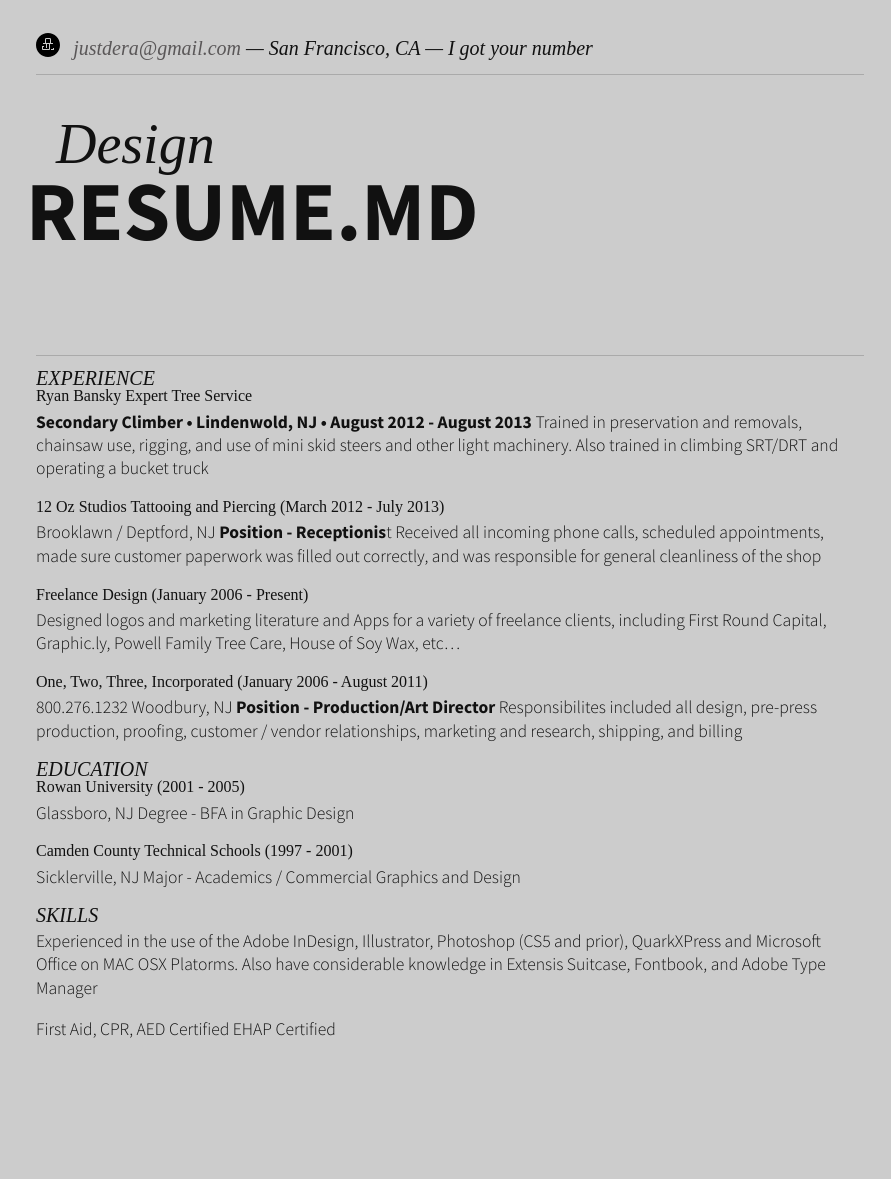
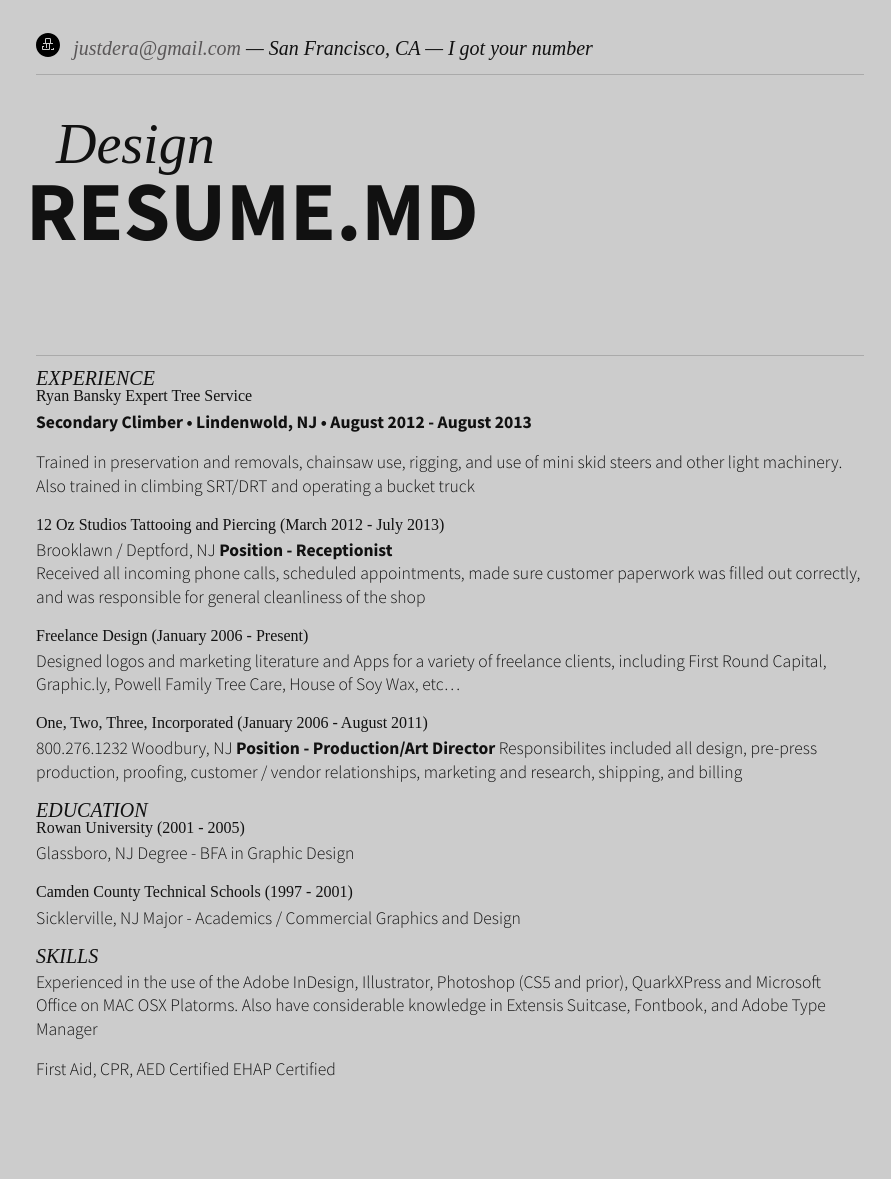
Before and after one commit to derakicksyou/derakicksyou.github.io, a Jekyll site: the page built from resume.md, in a window 1280 px wide. Shown: the whole page, without its empty margins (190-1081 px from the left). Built offline with Jekyll 4.4.1, drawn with Linux system fonts in a browser that asks for light colours; Markdown is read by kramdown in place of the engine named in the settings; comment, search, counter and statistics services are not loaded; before the commit the page ends 1138 px from its top, so only the background shows below that.

Commit message:
Update resume.md

```diff
--- a/resume.md
+++ b/resume.md
@@ -11,11 +11,12 @@ email: justdera@gmail.com
 
 ####Ryan Bansky Expert Tree Service
 **Secondary Climber • Lindenwold, NJ • August 2012 - August 2013**
+
 Trained in preservation and removals, chainsaw use, rigging, and use of mini skid steers and other light machinery. Also trained in climbing SRT/DRT and operating a bucket truck
 
 ####12 Oz Studios Tattooing and Piercing (March 2012 - July 2013)
 Brooklawn / Deptford, NJ
-**Position - Receptionis**t
+**Position - Receptionist** <br>
 Received all incoming phone calls, scheduled appointments, made sure customer paperwork was filled out correctly, and was responsible for general cleanliness of the shop
 
 ####Freelance Design (January 2006 - Present)
```
